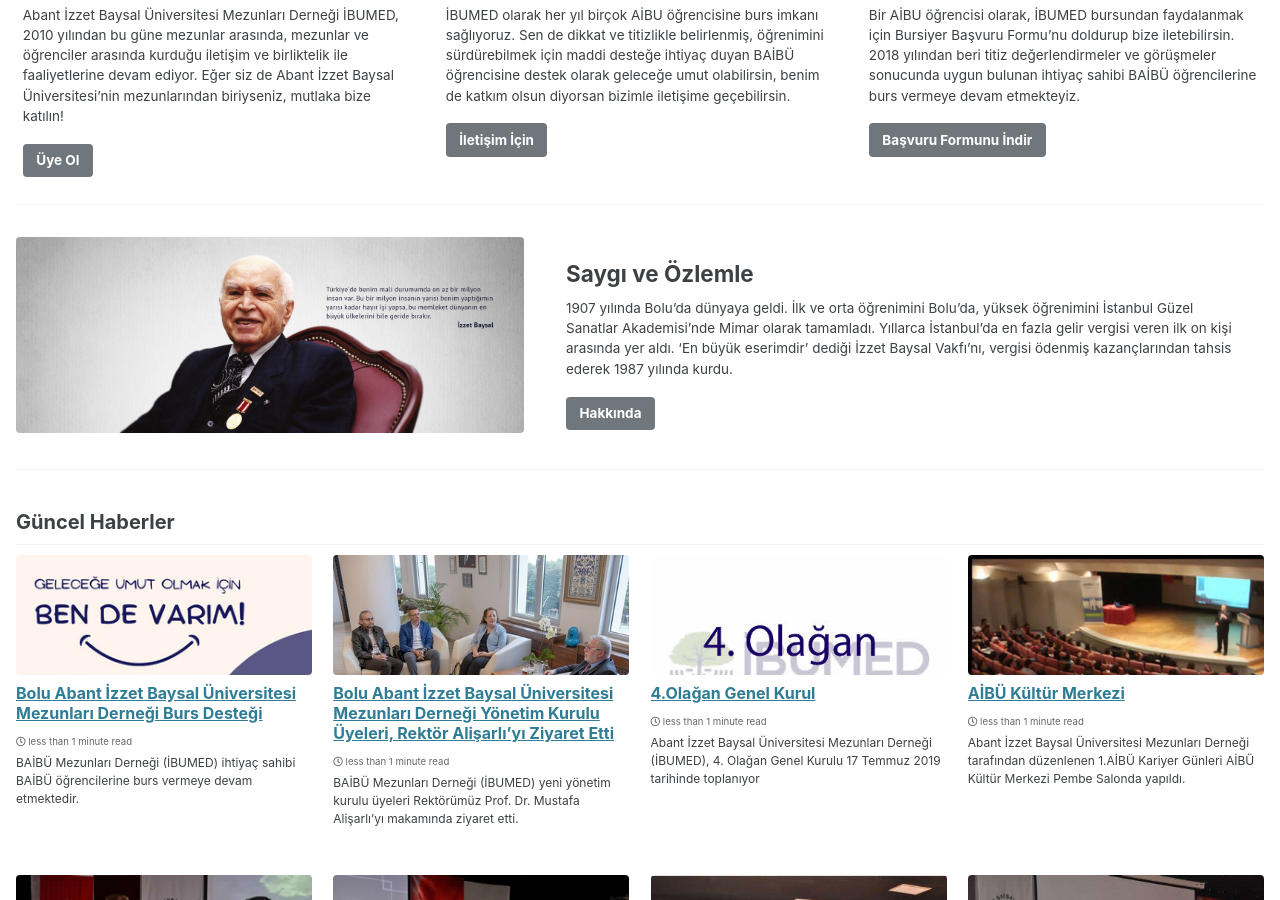
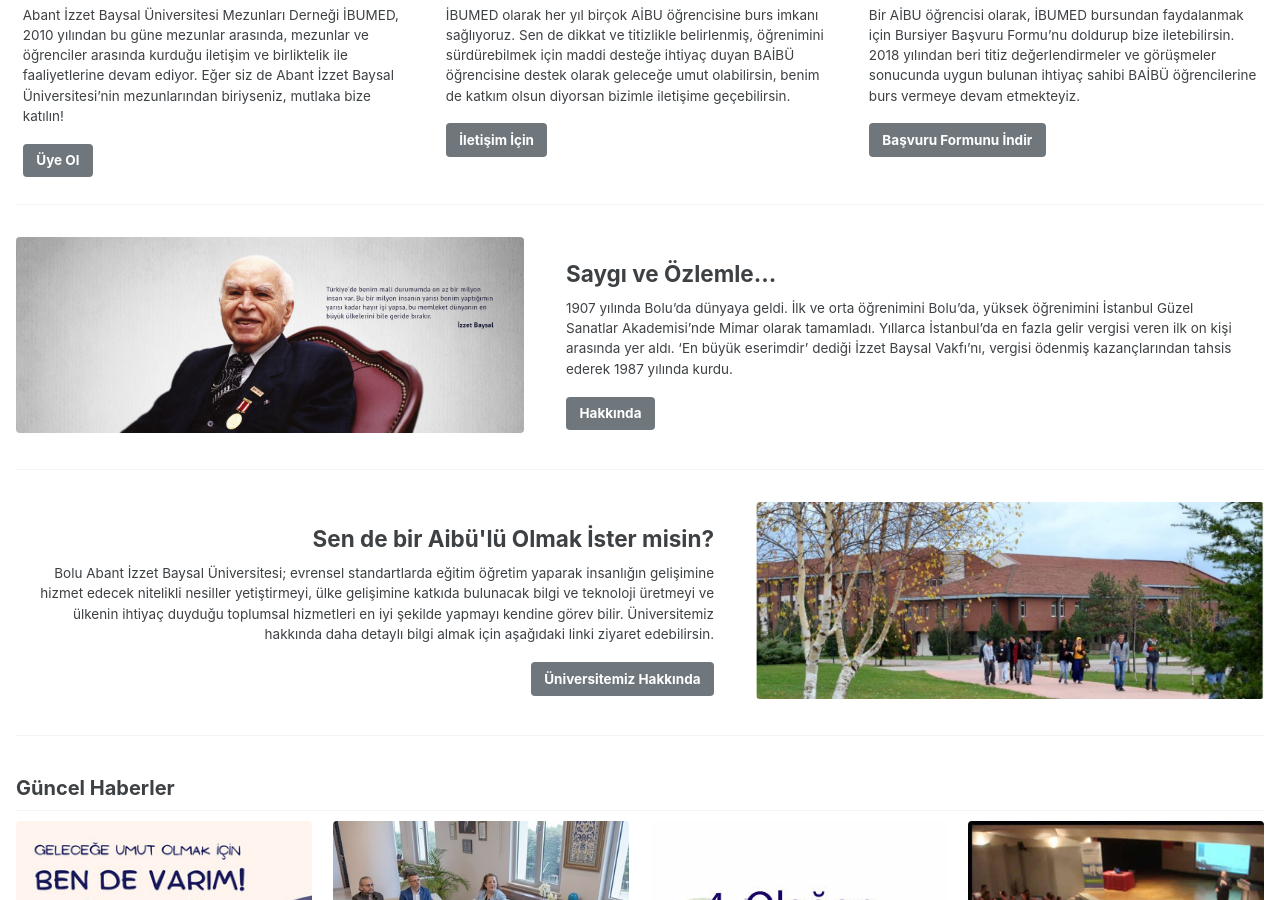
Before and after one commit to rosenxyz/ibumed, a Jekyll site: the page built from _pages/home.md, in a window 1280 px wide and 900 px high, scrolled down 723 px. Built offline with Jekyll 4.4.1, drawn with Linux system fonts in a browser that asks for light colours; cached includes are drawn as plain includes.

Commit message:
New updates

```diff
--- a/_data/navigation.yml
+++ b/_data/navigation.yml
@@ -1,5 +1,5 @@
 main:
-  - title: "Güncel"
+  - title: "Blog"
     url: /posts/
   - title: "Üyelik"
     url: /uyelik/
--- a/_pages/home.md
+++ b/_pages/home.md
@@ -40,7 +40,7 @@
 feature_row2:
   - image_path: /assets/images/izzet-baysal.jpeg
     alt: "izzet baysal"
-    title: "Saygı ve Özlemle"
+    title: "Saygı ve Özlemle..."
     excerpt: "1907 yılında Bolu'da dünyaya geldi. İlk ve orta öğrenimini Bolu'da, yüksek öğrenimini İstanbul Güzel Sanatlar Akademisi'nde Mimar olarak tamamladı. Yıllarca İstanbul'da en fazla gelir vergisi veren ilk on kişi arasında yer aldı. 'En büyük eserimdir' dediği İzzet Baysal Vakfı'nı, vergisi ödenmiş kazançlarından tahsis ederek 1987 yılında kurdu."
     url: "https://izzetbaysalvakfi.org.tr/izzet-baysal/hayati"
     btn_label: "Hakkında"
@@ -53,11 +53,21 @@
     url: "https://izzetbaysalvakfi.org.tr/izzet-baysal/hayati"
     btn_label: "Hakkında"
     btn_class: "btn--primary"
+feature_row4:
+  - image_path: /assets/images/ibu.jpeg
+    alt: "abant izzet baysal üniversitesi"
+    title: "Sen de bir Aibü'lü Olmak İster misin?"
+    excerpt: "Bolu Abant İzzet Baysal Üniversitesi;  evrensel  standartlarda eğitim  öğretim  yaparak insanlığın gelişimine  hizmet  edecek  nitelikli nesiller yetiştirmeyi, ülke  gelişimine katkıda bulunacak bilgi ve teknoloji üretmeyi ve ülkenin ihtiyaç duyduğu toplumsal hizmetleri en iyi şekilde yapmayı kendine görev bilir. Üniversitemiz hakkında daha detaylı bilgi almak için aşağıdaki linki ziyaret edebilirsin."
+    url: "http://www.ibu.edu.tr/tr"
+    btn_label: "Üniversitemiz Hakkında"
+    btn_class: "btn--primary"
+    image_filter: rgba(4, 147, 114, 0.9)
 ---
 
 {% include feature_row %}
 
 {% include feature_row id="feature_row2" type="left" %}
+{% include feature_row id="feature_row4" type="right" %}
 <!-- {% include feature_row id="feature_row2" type="center" %}
 {% include feature_row id="feature_row2" type="right" %} -->
 
@@ -68,3 +78,6 @@
   {% include archive-single.html type="grid"  %}
 {% endfor %}
 </div>
+
+
+<!-- {% include feature_row id="feature_row4" type="right" %} -->
```
Also changed, not shown: _pages/on-basvuru.md (+1 -1 lines), _pages/year-archive.md (+3 -2 lines), assets/images/ibu.jpeg (added).
